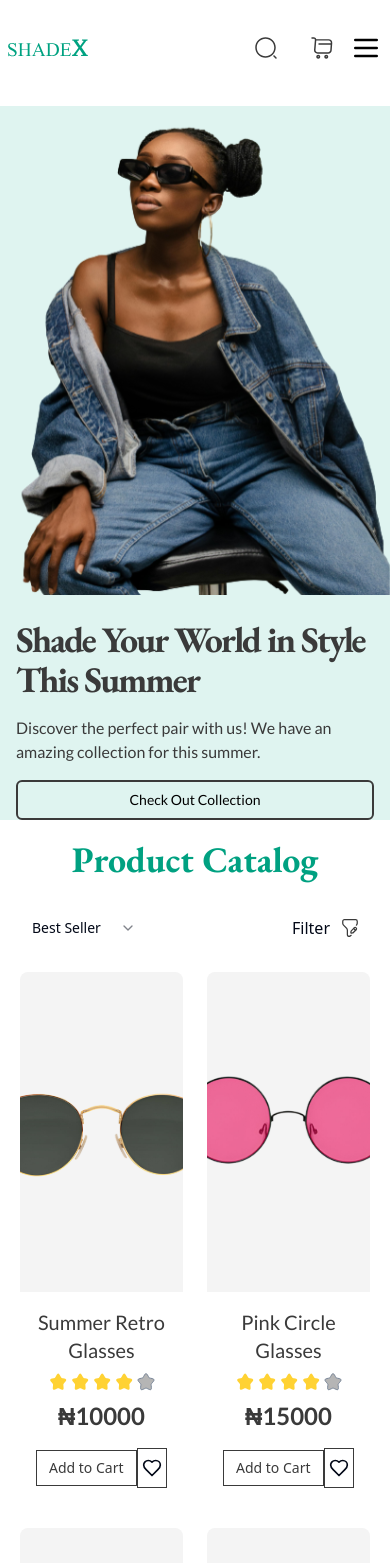
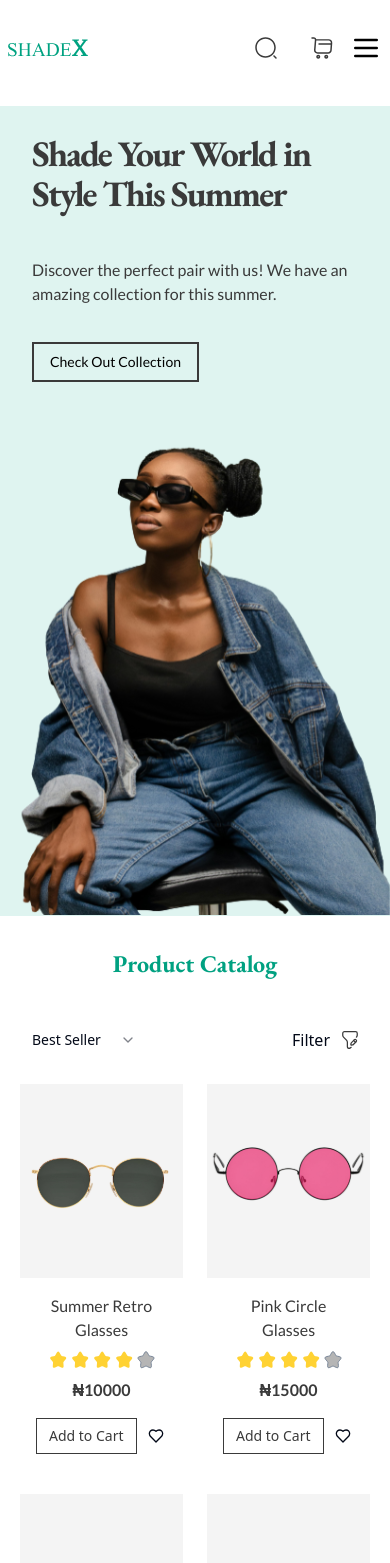
Before and after one commit to Superior212/Shadex, a React (Vite) app: page / in a window 390 px wide. Shown: the top 1563 px of the page. Built offline with nearby package versions, Linux system fonts and the light colour scheme.

Commit message:
chore: Update homepage layout and fix Navbar styling

```diff
--- a/src/components/Hero.tsx
+++ b/src/components/Hero.tsx
@@ -4,17 +4,17 @@ import heroImg from "../assets/images/heroImg.svg";
 export default function Hero() {
   return (
     <section className="w-full bg-[#DFF4F0]">
-      <div className="flex flex-col-reverse items-center gap-6  lg:flex-row lg:gap-10">
-        <div className="flex-1 space-y-4 px-4 md:px-16">
-          <h1 className="text-4xl garamond font-[700] tracking-tighter text-[#3A3A3A] sm:text-5xl md:text-6xl">
+      <div className="flex flex-col items-center gap-6  lg:flex-row lg:gap-10">
+        <div className="flex-1 space-y-4 py-5 sm:py-0 px-8 md:px-16">
+          <h1 className="text-4xl garamond font-[700] py-2 sm:py-0 tracking-tighter text-[#3A3A3A] sm:text-5xl md:text-6xl">
             Shade Your World in Style This Summer
           </h1>
-          <p className="max-w-[580px] text-[#3A3A3A] lato md:text-xl/relaxed lg:text-base/relaxed xl:text-xl/relaxed">
+          <p className="max-w-[580px] py-5 sm:my-0 text-[#3A3A3A] lato md:text-xl/relaxed lg:text-base/relaxed xl:text-xl/relaxed">
             Discover the perfect pair with us! We have an amazing collection for
             this summer.
           </p>
-          <div className="flex flex-col gap-2 min-[400px]:flex-row">
-            <Button className="inline-flex lato h-10 items-center justify-center rounded-md bg-transparent px-8 text-sm font-medium text-black border-2 border-[#3A3A3A] hover:bg-transparent">
+          <div className="flex flex-col min-[150px]:flex-row  sm:min-[400px]:flex-row">
+            <Button className="inline-flex lato h-10 items-center justify-center rounded-none bg-transparent sm:px-8 text-sm font-medium text-black border-2 border-[#3A3A3A] hover:bg-transparent">
               Check Out Collection
             </Button>
           </div>
--- a/src/components/ProductCatalog.tsx
+++ b/src/components/ProductCatalog.tsx
@@ -70,14 +70,14 @@ export default function ProductCatalog() {
       </div>
       <div className="grid grid-cols-2 gap-6 md:grid-cols-3 lg:grid-cols-4">
         {sortedProducts.map((product) => (
-          <div key={product.id} className="rounded-lg overflow-hidden ">
+          <div key={product.id} className=" overflow-hidden ">
             <img
               src={product.image}
               alt={product.title}
-              className="w-full h-80 object-cover"
+              className="w-full sm:h-80 object-cover"
             />
             <div className="p-4">
-              <h3 className="text-xl text-[#3A3A3A] text-center lato font-[400]">
+              <h3 className="sm:text-xl text-[#3A3A3A] text-center lato font-[400]">
                 {product.title}
               </h3>
               <div className="flex justify-center items-center gap-0.5 my-2">
@@ -87,22 +87,22 @@ export default function ProductCatalog() {
                 <MemoStarFilled className="w-5 h-5 " />
                 <MemoStar className="w-5 h-5 fill-muted stroke-muted-foreground" />
               </div>
-              <p className="text-[#3A3A3A] text-2xl lato text-center font-[700]">
+              <p className="text-[#3A3A3A] sm:text-2xl lato text-center font-[700]">
                 ₦{product.price}
               </p>
-              <div className="flex items-center justify-between mt-4">
+              <div className="flex items-center justify-between gap-2 mt-4">
                 <Button
                   className="bg-transparent text-[#3A3A3A] hover:bg-transparent border border-[#3A3A3A] rounded-none"
                   size="sm">
                   Add to Cart
                 </Button>
                 <Button
-                  className="border rounded-none border-[#3A3A3A]"
+                  className="sm:border h-9 w-9 sm:w-auto sm:p-2 sm:h-auto rounded-none border-[#3A3A3A]"
                   size="icon"
                   variant="ghost"
                   onClick={() => handleFavorite(product.id)}>
                   <HeartIcon
-                    className={`w-5 h-5 ${
+                    className={`w-4 h-4 sm:w-5 sm:h-5 ${
                       product.isFavorite ? "fill-red-500" : "fill-white"
                     }`}
                   />
--- a/src/components/Products.tsx
+++ b/src/components/Products.tsx
@@ -3,7 +3,7 @@ import ProductCatalog from "./ProductCatalog";
 const Products = () => {
   return (
     <div>
-      <h1 className="garamond text-center font-[700] text-[#00A181] text-4xl my-5">
+      <h1 className="garamond text-center font-[700] text-[#00A181] text-2xl sm:text-4xl my-8 sm:my-5">
         Product Catalog
       </h1>
       <ProductCatalog />
```
